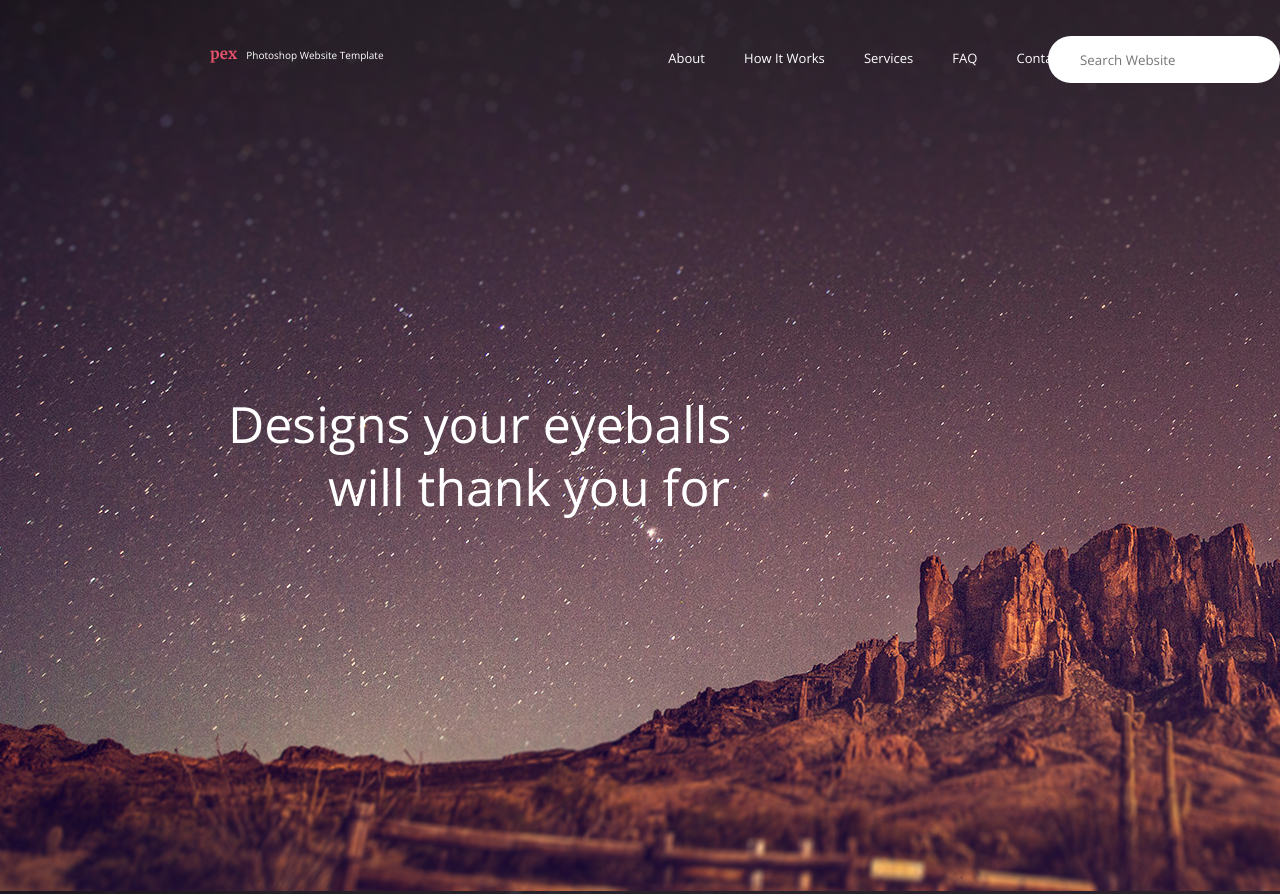
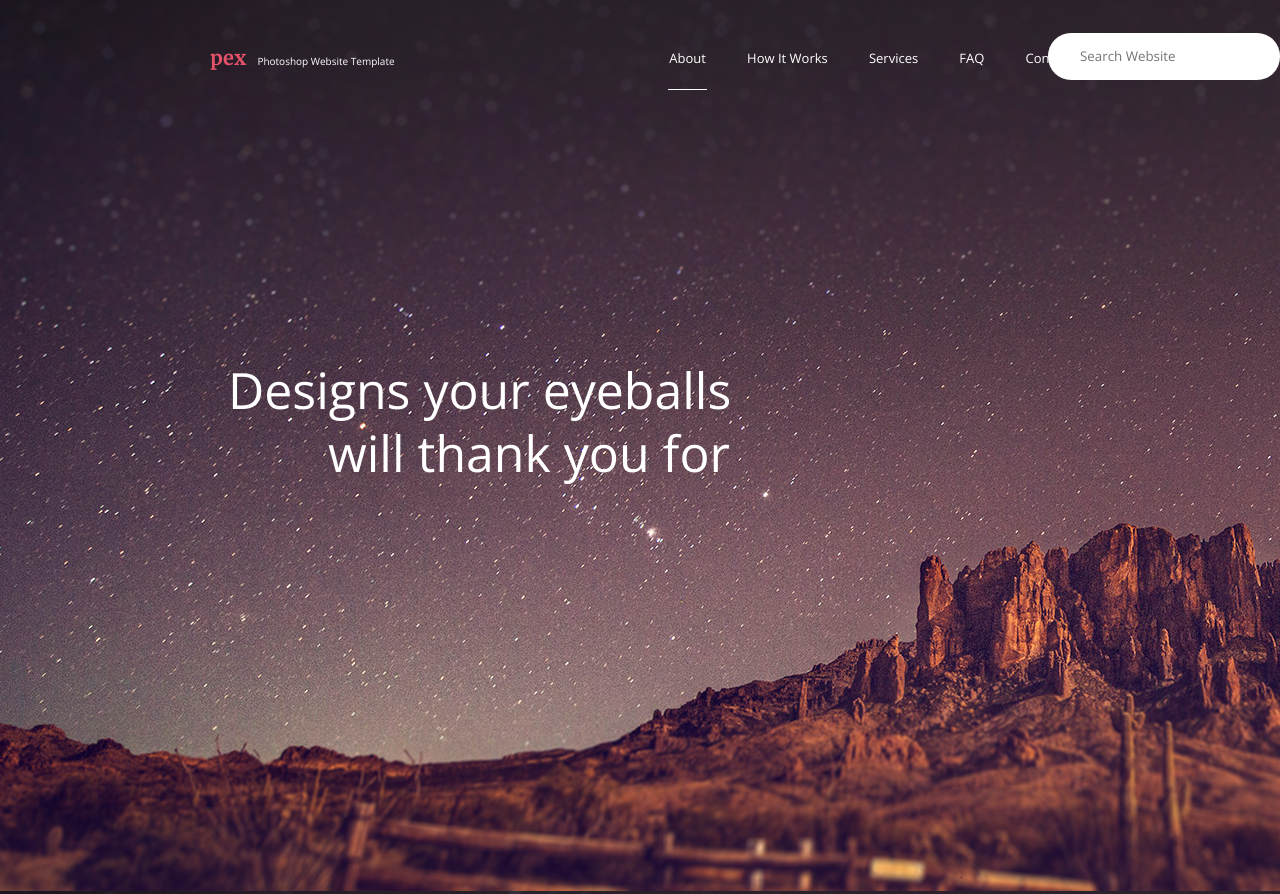
Before and after one commit to ShaRay/pex, a website: page index.html in a window 1280 px wide. Shown: the top 894 px of the page. Drawn offline with nearby package versions, Linux system fonts and the light colour scheme.

Commit message:
added hover line to bottom of nav items

```diff
--- a/assets/scss/modules/hero.scss
+++ b/assets/scss/modules/hero.scss
@@ -6,7 +6,7 @@
 .logo {
   color: $mandy;
   display: inline-block;
-  font-size: 15px;
+  font-size: 20px;
   font-weight: bold;
   margin:45px 5px 0 210px;
 }
@@ -15,13 +15,14 @@
   color: $white;
   display: inline-block;
   font-size: 10px;
+  margin: 0 0 0 2px;
 }
 
 .focus-words {
   color: $white;
   display: block;
   position: absolute;
-  top: 343px;
+  top: 309px;
   left: 228px;
 
 }
--- a/assets/scss/modules/main-nav.scss
+++ b/assets/scss/modules/main-nav.scss
@@ -30,7 +30,7 @@
   height: 45px;
   float: right;
   font-size: 10pt;
-  margin-top: -33px;
+  margin-top: -57px;
   padding-left: 32px;
   padding-right: 50px;
   -webkit-border-radius: 23px;
@@ -41,8 +41,22 @@
 .container-1 .icon{
   color: $stardust;
   margin-left: 674px;
-  margin-top: -20px;
+  margin-top: -45px;
   position: absolute;
   top: 50%;
   z-index: 1;
 }
+
+a {
+    border-bottom: 1px solid transparent;
+    color: $white;
+    display: inline-block;
+    padding: 0.125rem 0.0625rem 1.25rem;
+    text-decoration: none;
+    transition: all 240ms ease-out;
+  }
+
+a:hover,
+  a.current {
+    border-color: $white;
+  }
```
Also changed, not shown: dist/css/application.css.
